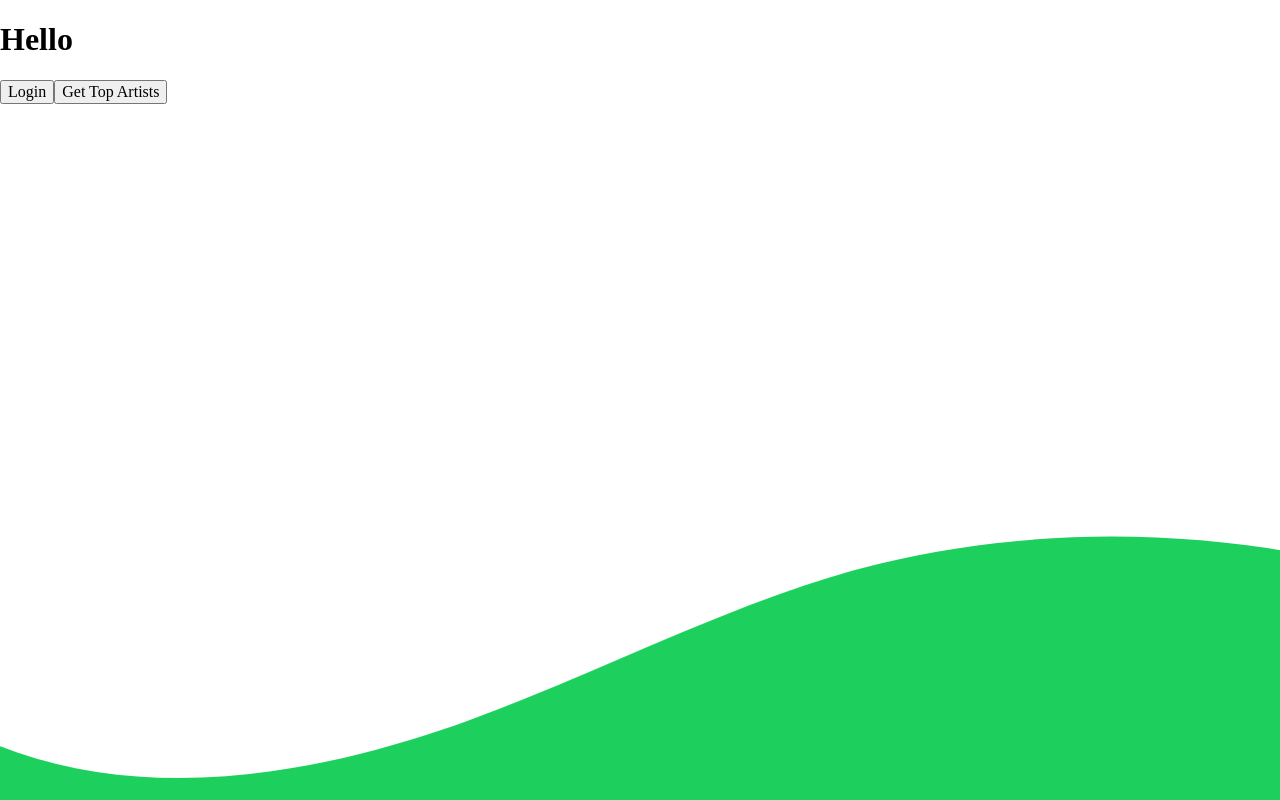
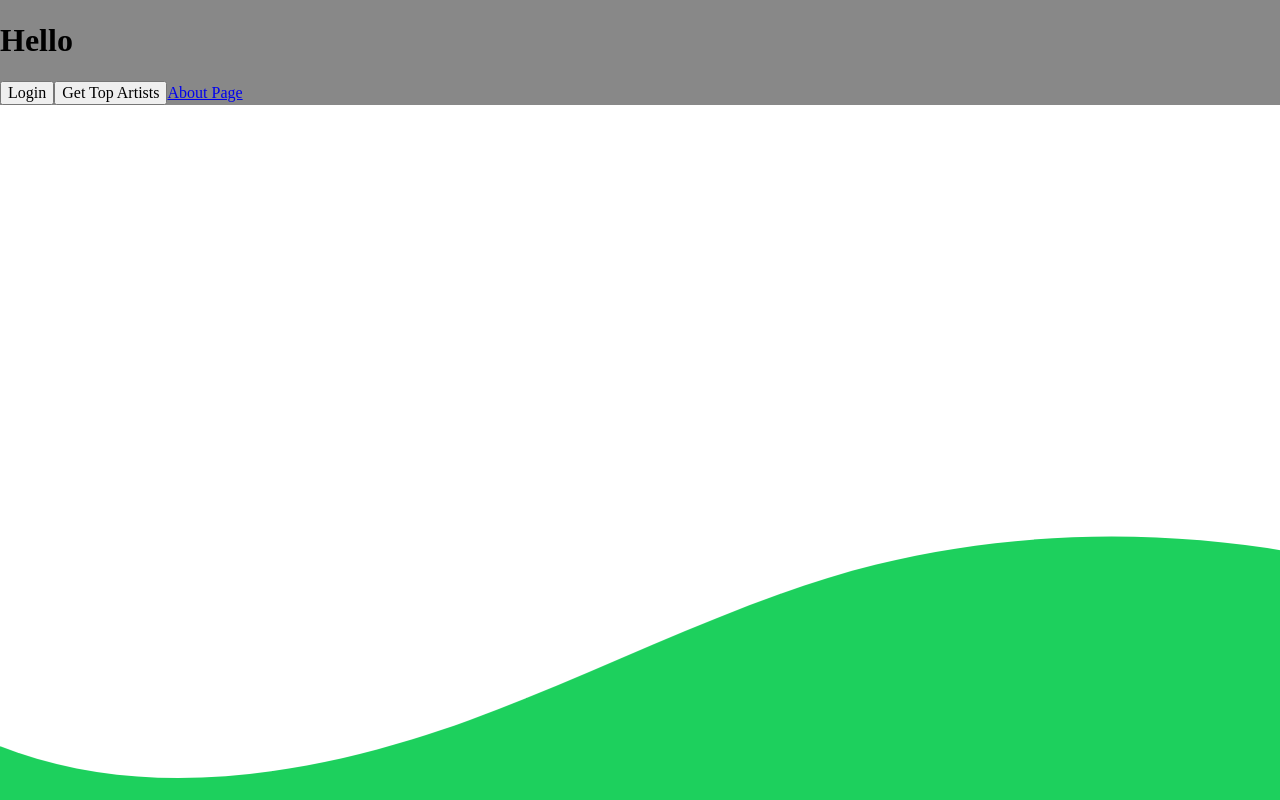
Before and after one commit to BrandonVilaychith/spotiwrap, a React (Vite) app: page / in a window 1280 px wide. Built offline with nearby package versions, Linux system fonts and the light colour scheme.

Commit message:
react router added

```diff
--- a/package.json
+++ b/package.json
@@ -13,7 +13,8 @@
     "axios": "^1.4.0",
     "curl": "^0.1.4",
     "react": "^18.2.0",
-    "react-dom": "^18.2.0"
+    "react-dom": "^18.2.0",
+    "react-router-dom": "^6.15.0"
   },
   "devDependencies": {
     "@types/react": "^18.2.15",
--- a/src/App.tsx
+++ b/src/App.tsx
@@ -2,6 +2,7 @@ import { useEffect, useState } from "react";
 import axios from "axios";
 
 import {login, authorization} from "./Auth/Login";
+import { Link } from "react-router-dom";
 
 function App() {
   const [artists, setArtists] = useState([])
@@ -36,9 +37,13 @@ function App() {
 
   return (
     <>
-      <h1>Hello</h1>
-      <button onClick={login}>Login</button>
-      <button onClick={getTop}>Get Top Artists</button>
+      <div className="container">
+        <h1>Hello</h1>
+        <button onClick={login}>Login</button>
+        <button onClick={getTop}>Get Top Artists</button>
+        <Link to={"/about"}>About Page</Link>
+      </div>
+
       <div className="custom-shape-divider-bottom-1692302595">
         <svg data-name="Layer 1" xmlns="http://www.w3.org/2000/svg" viewBox="0 0 1200 120" preserveAspectRatio="none">
           <path
--- a/src/main.tsx
+++ b/src/main.tsx
@@ -1,10 +1,25 @@
 import React from 'react'
 import ReactDOM from 'react-dom/client'
 import App from './App.tsx'
+import { createBrowserRouter, RouterProvider } from "react-router-dom";
+
 import './index.css'
+import './styles/nav.css'
+import About from "./routes/About/About";
+
+const router = createBrowserRouter([
+  {
+    path: "/",
+    element: <App />
+  },
+  {
+    path: "/about",
+    element: <About />
+  }
+])
 
 ReactDOM.createRoot(document.getElementById('root')!).render(
   <React.StrictMode>
-    <App />
+    <RouterProvider router={router} />
   </React.StrictMode>,
 )
--- /dev/null
+++ b/src/routes/About/About.tsx
@@ -0,0 +1,9 @@
+const About = () => {
+  return (
+    <>
+      <h1>About Page</h1>
+    </>
+  )
+};
+
+export default About;
--- /dev/null
+++ b/src/styles/nav.css
@@ -0,0 +1,11 @@
+* {
+    box-sizing: border-box;
+}
+.container {
+    max-width: 1920px;
+    width: 100%;
+    background-color: #888888;
+    margin: 0 auto;
+    /*display: block;*/
+    padding-top: 1px;
+}
```
Also changed, not shown: 1 other file (tests, documents, lock files or other folders).
